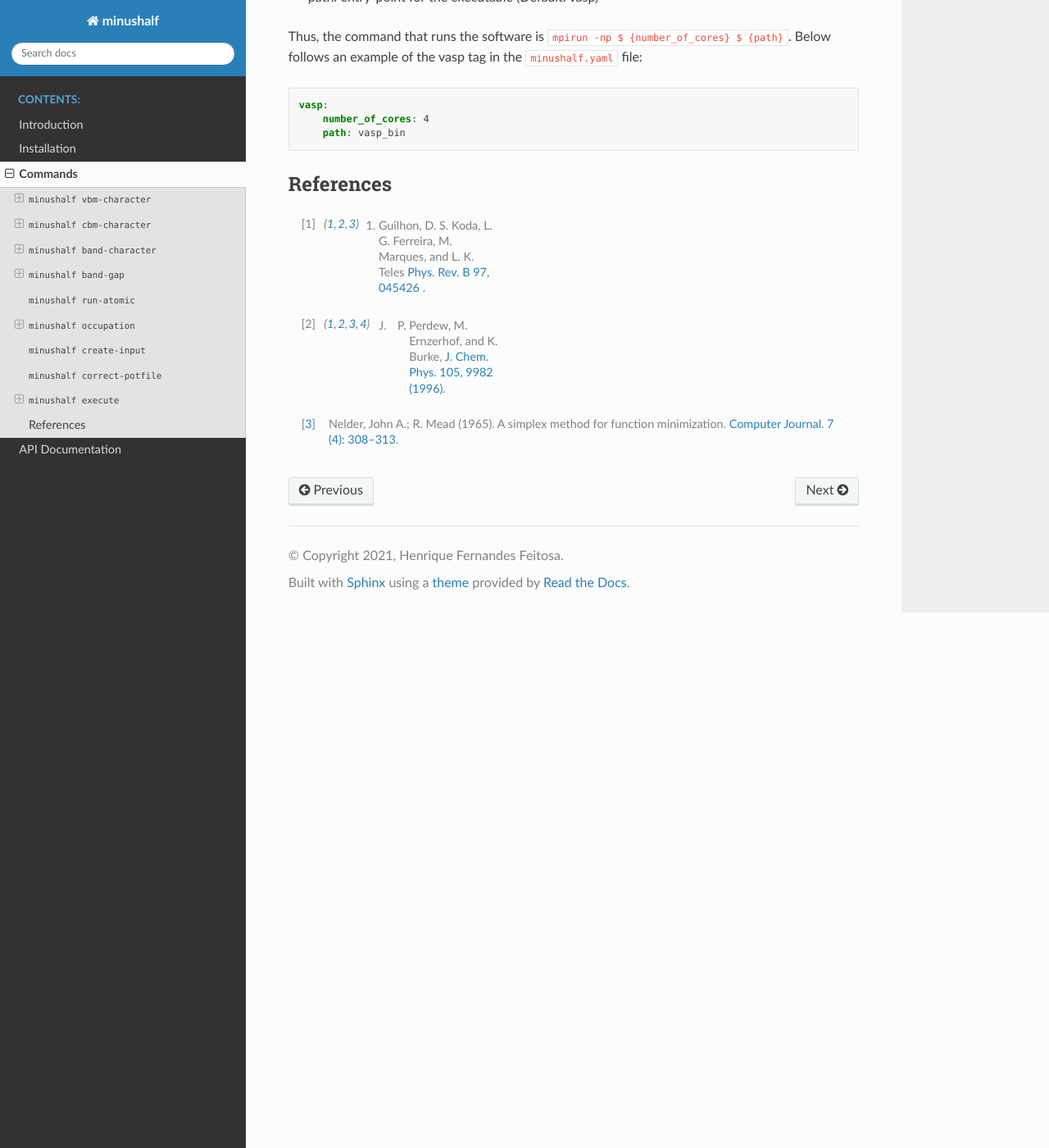
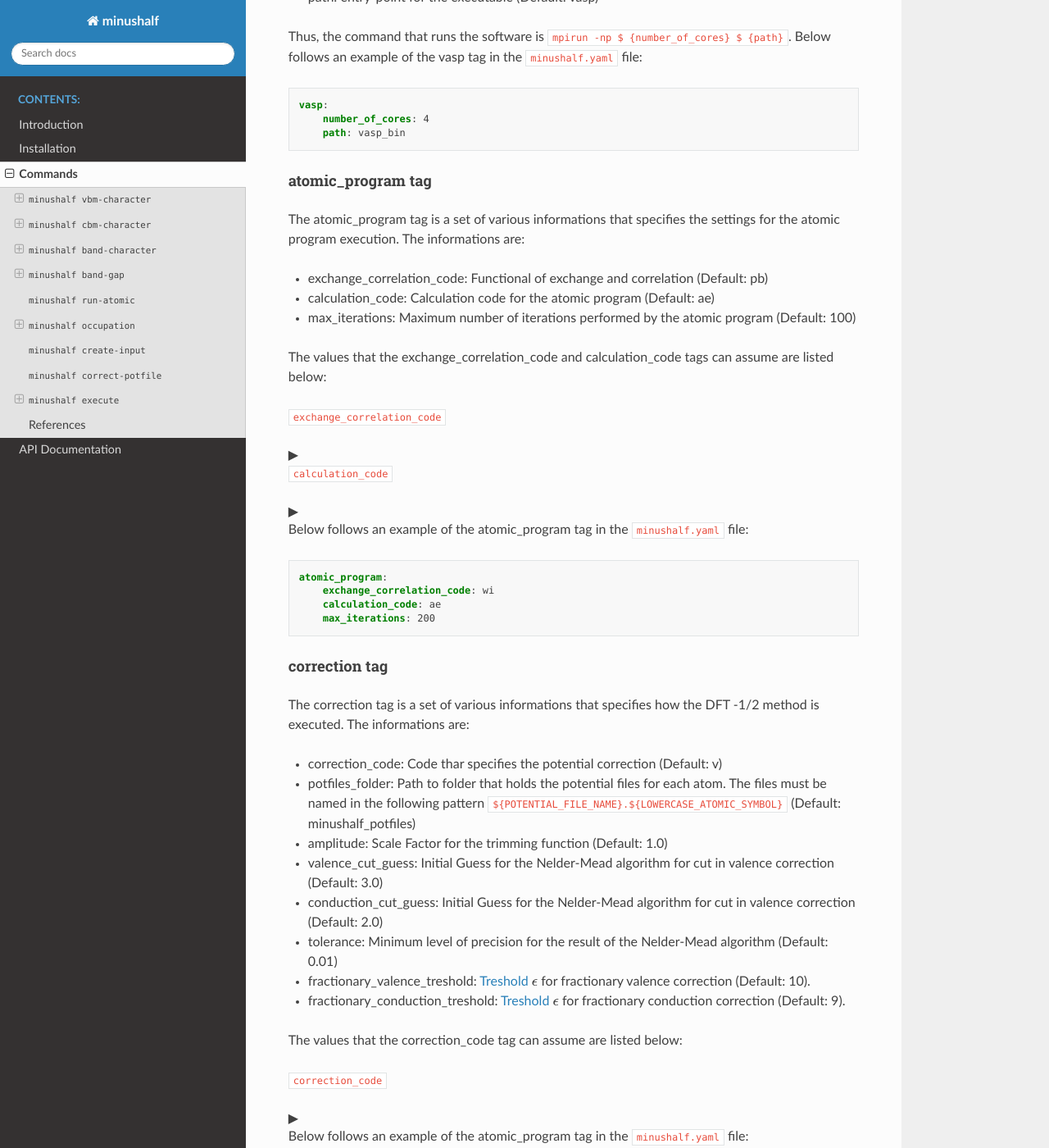
Before and after one commit to gmsn-ita/minushalf, a Sphinx documentation site: the page built from docs/source/commands.rst, in a window 1280 px wide and 1400 px high, scrolled down 9523 px. Shown: the whole window at 82% size. Built offline with Sphinx 7.4.7 and the Read the Docs theme 2.0.0, drawn with Linux system fonts in a browser that asks for light colours; some of the changed text lies outside the part shown.

Commit message:
[feat]: Finishing minushalf.yaml description and fixing bug in execute command

```diff
--- a/docs/source/commands.rst
+++ b/docs/source/commands.rst
@@ -777,7 +777,7 @@ Currently, minushalf only supports one software, but one hope to support much mo
 
 vasp tag
 -----------------
-The vasp tag is a set of various informations that specify the settings
+The vasp tag is a set of various informations that specifies the settings
 for the VASP execution. The informations are:
 
 - number_of_cores: The number of colors used to run VASP. (Default: 1)
@@ -793,6 +793,138 @@ an example of the vasp tag in the :code:`minushalf.yaml` file:
         path: vasp_bin
 
 
+atomic_program tag
+---------------------
+The atomic_program tag is a set of various informations that specifies
+the settings for the atomic program execution. The informations are:
+
+- exchange_correlation_code: Functional of exchange and correlation (Default: pb)
+- calculation_code: Calculation code for the atomic program (Default: ae)
+- max_iterations: Maximum number of iterations performed by the atomic program (Default: 100)
+
+The values that the exchange_correlation_code and calculation_code tags can assume are listed below:
+
+.. container:: toggle
+
+    .. container:: header
+
+        ``exchange_correlation_code``
+
+    - ca: Ceperley-Alder
+    - wi: Wigner
+    - hl: Hedin-Lundqvist
+    - gl: Gunnarson-Lundqvist
+    - bh: Von Barth-Hedin
+    - pb: PBE scheme by Perdew, Burke, and Ernzerhof
+    - rp: RPBE scheme by Hammer, Hansen, and Norskov
+    - rv: revPBE scheme by Zhang and Yang
+    - bl: BLYP (Becke-Lee-Yang-Parr) scheme
+
+.. container:: toggle
+
+    .. container:: header
+
+        ``calculation_code``
+
+    - ae: All electrons
+
+
+
+Below follows an example of the atomic_program tag in the :code:`minushalf.yaml` file:
+
+.. code-block:: yaml
+
+    atomic_program:
+        exchange_correlation_code: wi
+        calculation_code: ae
+        max_iterations: 200
+
+correction tag
+----------------------
+The correction tag is a set of various informations that specifies
+how the DFT -1/2 method is executed. The informations are:
+
+- correction_code: Code thar specifies the potential correction (Default: v)
+- potfiles_folder: Path to folder that holds the potential files for each atom. The files must be named in the following pattern :code:`${POTENTIAL_FILE_NAME}.${LOWERCASE_ATOMIC_SYMBOL}` (Default: minushalf_potfiles)
+- amplitude: Scale Factor for the trimming function (Default: 1.0)
+- valence_cut_guess: Initial Guess for the Nelder-Mead algorithm for cut in valence correction (Default: 3.0)
+- conduction_cut_guess: Initial Guess for the Nelder-Mead algorithm for cut in valence correction (Default: 2.0)
+- tolerance: Minimum level of precision for the result of the Nelder-Mead algorithm (Default: 0.01)
+- fractionary_valence_treshold: :ref:`Treshold  <frac_correction>` :math:`\epsilon` for fractionary valence correction (Default: 10).
+- fractionary_conduction_treshold: :ref:`Treshold  <frac_correction>` :math:`\epsilon` for fractionary conduction correction (Default: 9).
+
+The values that the correction_code tag can assume are listed below:
+
+.. container:: toggle
+
+    .. container:: header
+
+        ``correction_code``
+
+    - v: Simple valence correction
+    - vf: Fractionary valence correction
+    - vc: Simple valence and simple conduction corrections
+    - vfc: Fractionary valence and simple conduction corrections
+    - vcf: Simple valence and fractionary conduction corrections
+    - vfcf: Fractionary valence and fractionary conduction corrections
+
+
+Below follows an example of the atomic_program tag in the :code:`minushalf.yaml` file:
+
+.. code-block:: yaml
+
+        correction:
+            correction_code: vf
+            potfiles_folder: ../potcar
+            amplitude: 3.0
+            valence_cut_guess: 2.0
+            conduction_cut_guess: 1.0
+            tolerance: 0.001
+            fractionary_valence_treshold: 15
+            fractionary_conduction_treshold: 23
+
+
+Examples
+====================
+To demonstrate the command usage, one apply the simple valence and simple conduction correction on `SiC-2d <http://www.2dmatpedia.org/2dmaterials/doc/2dm-2686>`_ .
+
+
+.. container:: toggle
+
+    .. container:: header
+
+        **VASP**
+
+    Para executar o comando, os seguintes arquivos precisam ser fornecidos na seguinte estrutura:
+
+    .. code-block:: console
+
+        .
+        ├── INCAR
+        ├── KPOINTS
+        ├── minushalf.yaml
+        ├── POSCAR
+        ├── POTCAR
+        └── potcars
+            ├── POTCAR.c
+            └── POTCAR.si
+
+    Para o arquivo de input, escolheu-se as seguintes configurações iniciais:
+
+    .. code-block:: yaml
+
+        software: VASP
+        vasp:
+            number_of_cores: 4
+
+        correction:
+            correction_code: vc
+            potfiles_folder: ./potcars
+            valence_cut_guess: 3.20
+            conduction_cut_guess: 3.0
+
+
+
 References
 ********************
 
--- a/docs/source/introduction.rst
+++ b/docs/source/introduction.rst
@@ -102,6 +102,8 @@ The simple correction method is applied when an index :math:`a_{ij}` mainly repr
 composition of the band, so that the influence of the other orbitals is negligible.
 Thus, the correction of half an electron is done only in the orbital :math:`j` of the atom :math:`i`.
 
+.. _frac_correction:
+
 Fractional correction
 ************************
 The fractional correction method is applied when different atomic orbitals have a significant influence
```
Also changed, not shown: 2 other files.
